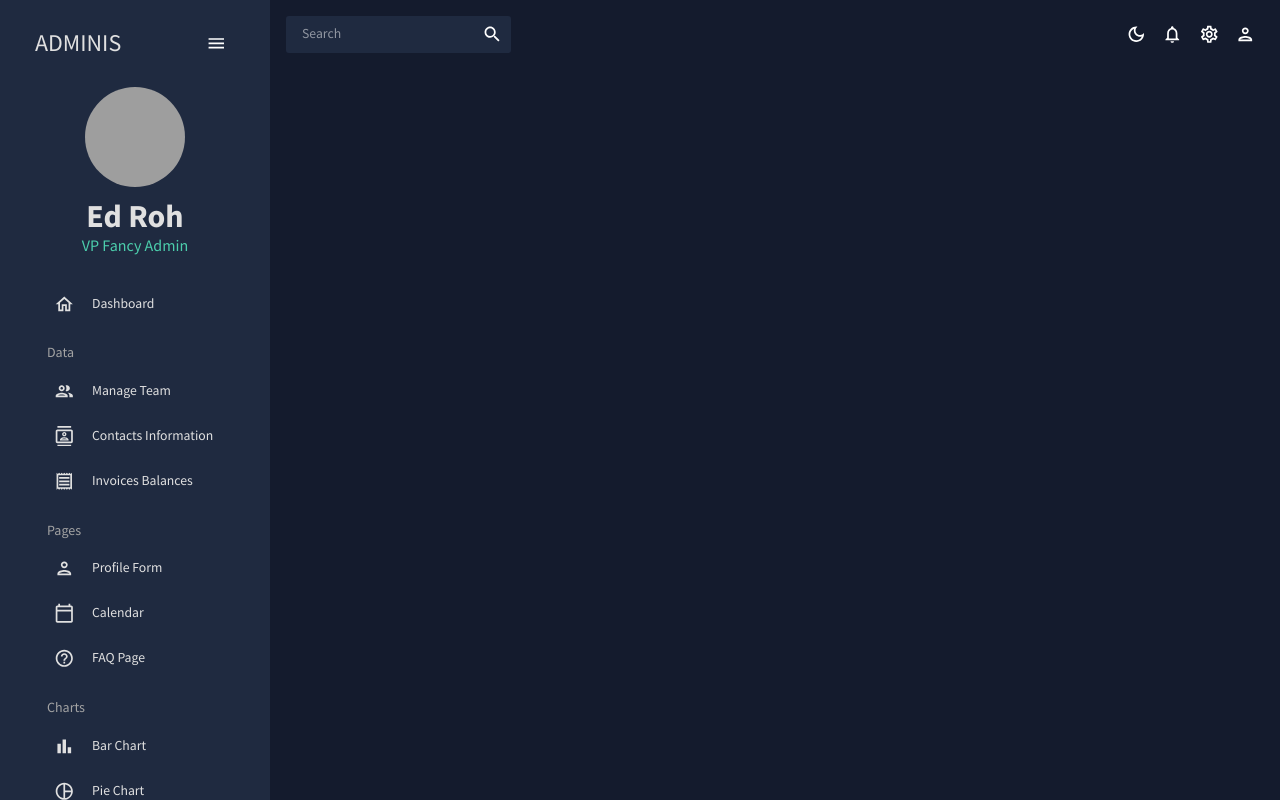
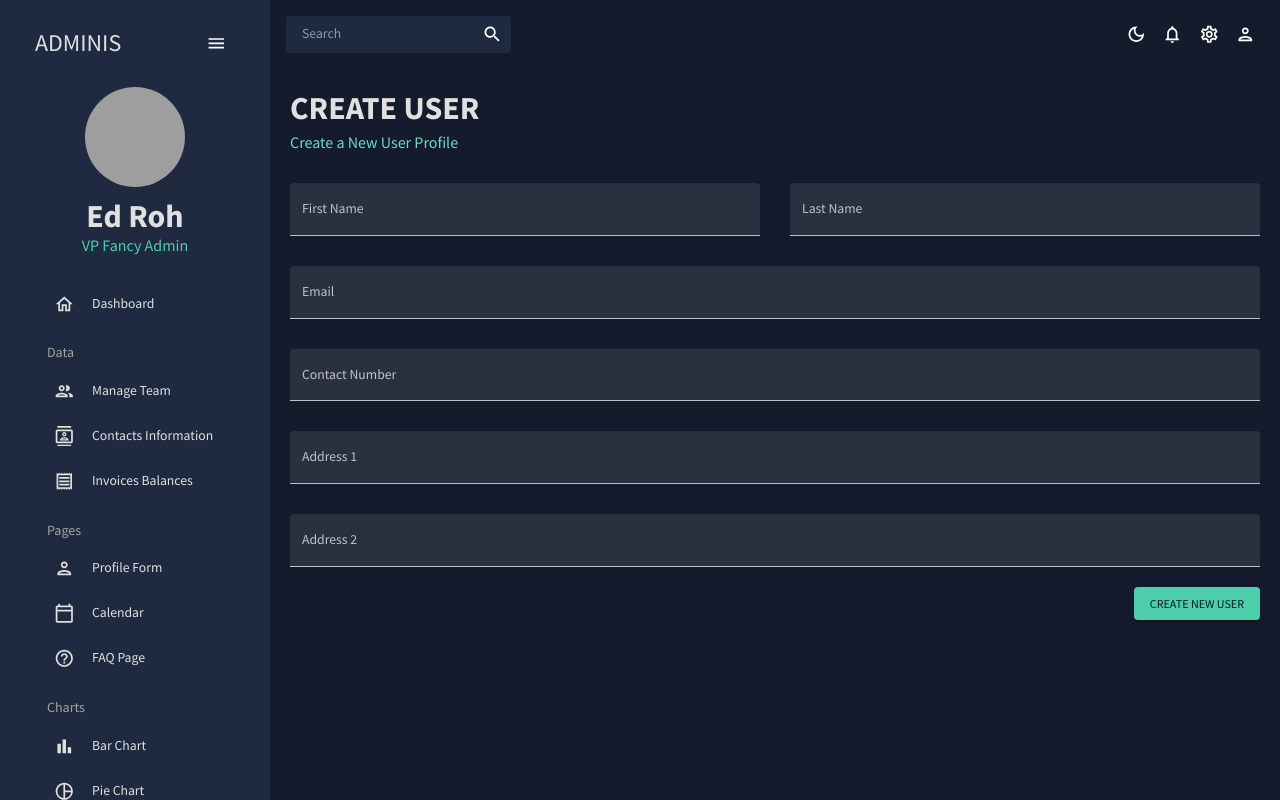
Before and after one commit to SisifoDev/react-dashboard-admin, a React (Create React App) app: page /form in a window 1280 px wide. Built offline with nearby package versions, Linux system fonts and the light colour scheme; grey boxes are pictures that could not be loaded.

Commit message:
feat: :sparkles: Add Profile Form
Add Form.jsx page

Form to add new users

```diff
--- a/src/App.js
+++ b/src/App.js
@@ -8,8 +8,8 @@
 import Team from './views/team'
 import Contacts from './views/contacts'
 import Invoices from './views/invoices'
+import Form from './views/form'
 // import Bar from './views/bar'
-// import Form from './views/form'
 // import Line from './views/line'
 // import Pie from './views/pie'
 // import FAQ from './views/faq'
@@ -32,8 +32,8 @@
               <Route path='/team' element={<Team />} />
               <Route path='/contacts' element={<Contacts />} />
               <Route path='/invoices' element={<Invoices />} />
+              <Route path='/form' element={<Form />} />
               {/* <Route path='/bar' element={<Bar />} /> */}
-              {/* <Route path='/form' element={<Form />} /> */}
               {/* <Route path='/line' element={<Line />} /> */}
               {/* <Route path='/pie' element={<Pie />} /> */}
               {/* <Route path='/faq' element={<FAQ />} /> */}
--- /dev/null
+++ b/src/views/form/index.jsx
@@ -0,0 +1,154 @@
+import { Box, Button, TextField } from '@mui/material'
+import { Formik } from 'formik'
+import * as yup from 'yup'
+import useMediaQuery from '@mui/material/useMediaQuery'
+import Header from '../../components/Header'
+
+const Form = () => {
+  const isNonMobile = useMediaQuery('(min-width:600px)')
+
+  const handleFormSubmit = (values) => {
+    console.log(values)
+  }
+
+  return (
+    <Box m='20px'>
+      <Header title='CREATE USER' subtitle='Create a New User Profile' />
+
+      <Formik
+        onSubmit={handleFormSubmit}
+        initialValues={initialValues}
+        validationSchema={checkoutSchema}
+      >
+        {({
+          values,
+          errors,
+          touched,
+          handleBlur,
+          handleChange,
+          handleSubmit,
+        }) => (
+          <form onSubmit={handleSubmit}>
+            <Box
+              display='grid'
+              gap='30px'
+              gridTemplateColumns='repeat(4, minmax(0, 1fr))'
+              sx={{
+                '& > div': { gridColumn: isNonMobile ? undefined : 'span 4' },
+              }}
+            >
+              <TextField
+                fullWidth
+                variant='filled'
+                type='text'
+                label='First Name'
+                onBlur={handleBlur}
+                onChange={handleChange}
+                value={values.firstName}
+                name='firstName'
+                error={!!touched.firstName && !!errors.firstName}
+                helperText={touched.firstName && errors.firstName}
+                sx={{ gridColumn: 'span 2' }}
+              />
+              <TextField
+                fullWidth
+                variant='filled'
+                type='text'
+                label='Last Name'
+                onBlur={handleBlur}
+                onChange={handleChange}
+                value={values.lastName}
+                name='lastName'
+                error={!!touched.lastName && !!errors.lastName}
+                helperText={touched.lastName && errors.lastName}
+                sx={{ gridColumn: 'span 2' }}
+              />
+              <TextField
+                fullWidth
+                variant='filled'
+                type='text'
+                label='Email'
+                onBlur={handleBlur}
+                onChange={handleChange}
+                value={values.email}
+                name='email'
+                error={!!touched.email && !!errors.email}
+                helperText={touched.email && errors.email}
+                sx={{ gridColumn: 'span 4' }}
+              />
+              <TextField
+                fullWidth
+                variant='filled'
+                type='text'
+                label='Contact Number'
+                onBlur={handleBlur}
+                onChange={handleChange}
+                value={values.contact}
+                name='contact'
+                error={!!touched.contact && !!errors.contact}
+                helperText={touched.contact && errors.contact}
+                sx={{ gridColumn: 'span 4' }}
+              />
+              <TextField
+                fullWidth
+                variant='filled'
+                type='text'
+                label='Address 1'
+                onBlur={handleBlur}
+                onChange={handleChange}
+                value={values.address1}
+                name='address1'
+                error={!!touched.address1 && !!errors.address1}
+                helperText={touched.address1 && errors.address1}
+                sx={{ gridColumn: 'span 4' }}
+              />
+              <TextField
+                fullWidth
+                variant='filled'
+                type='text'
+                label='Address 2'
+                onBlur={handleBlur}
+                onChange={handleChange}
+                value={values.address2}
+                name='address2'
+                error={!!touched.address2 && !!errors.address2}
+                helperText={touched.address2 && errors.address2}
+                sx={{ gridColumn: 'span 4' }}
+              />
+            </Box>
+            <Box display='flex' justifyContent='end' mt='20px'>
+              <Button type='submit' color='secondary' variant='contained'>
+                Create New User
+              </Button>
+            </Box>
+          </form>
+        )}
+      </Formik>
+    </Box>
+  )
+}
+
+const phoneRegExp =
+  /^((\+[1-9]{1,4}[ -]?)|(\([0-9]{2,3}\)[ -]?)|([0-9]{2,4})[ -]?)*?[0-9]{3,4}[ -]?[0-9]{3,4}$/
+
+const checkoutSchema = yup.object().shape({
+  firstName: yup.string().required('required'),
+  lastName: yup.string().required('required'),
+  email: yup.string().email('invalid email').required('required'),
+  contact: yup
+    .string()
+    .matches(phoneRegExp, 'Phone number is not valid')
+    .required('required'),
+  address1: yup.string().required('required'),
+  address2: yup.string().required('required'),
+})
+const initialValues = {
+  firstName: '',
+  lastName: '',
+  email: '',
+  contact: '',
+  address1: '',
+  address2: '',
+}
+
+export default Form
```
